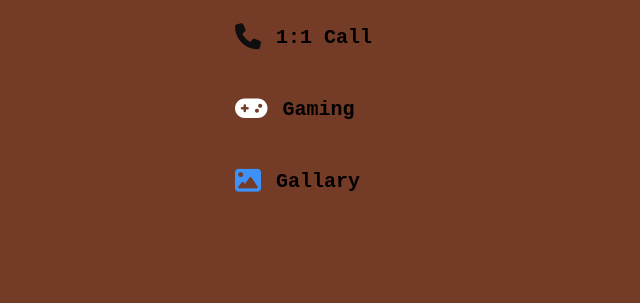
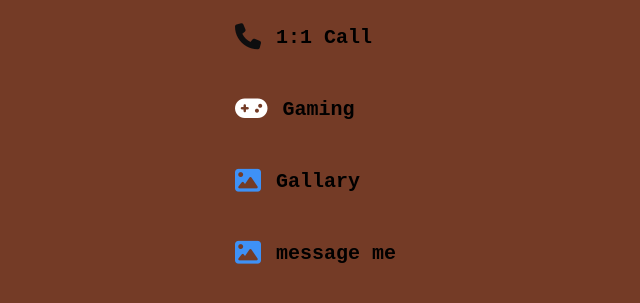
Before and after one commit to Rintu62/contwm, a plain HTML site: page index.html in a window 1280 px wide. Shown: the part 861-1164 px from the top of the page, without its empty margins (175-815 px from the left). Before the commit the page ends 1093 px from the top, so only its background shows below. Drawn offline with Linux system fonts and the light colour scheme.

Commit message:
Update index.html

```diff
--- a/index.html
+++ b/index.html
@@ -165,6 +165,13 @@
       </a>
 
 
+ <!-- Message me  -->
+      <a href="#" class="link-card">
+      <i class="fa-solid fa-image"></i>
+        <span>message me</span>
+      </a>
+
+
 
     </div>
 
```
